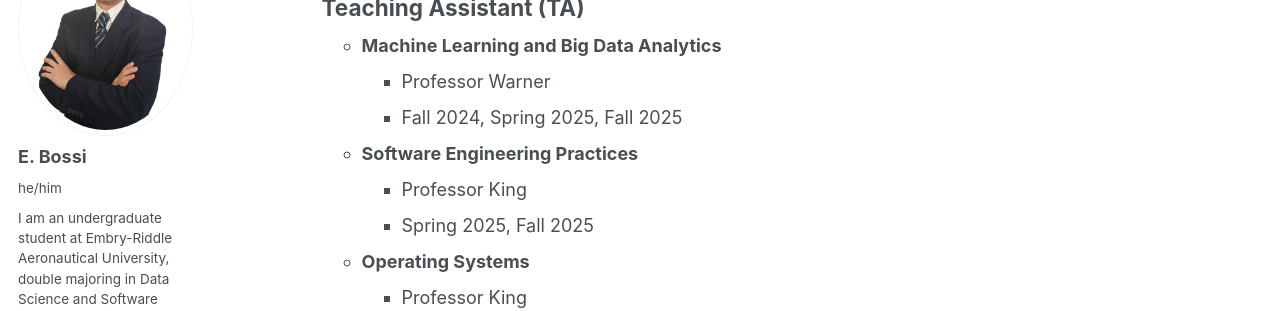
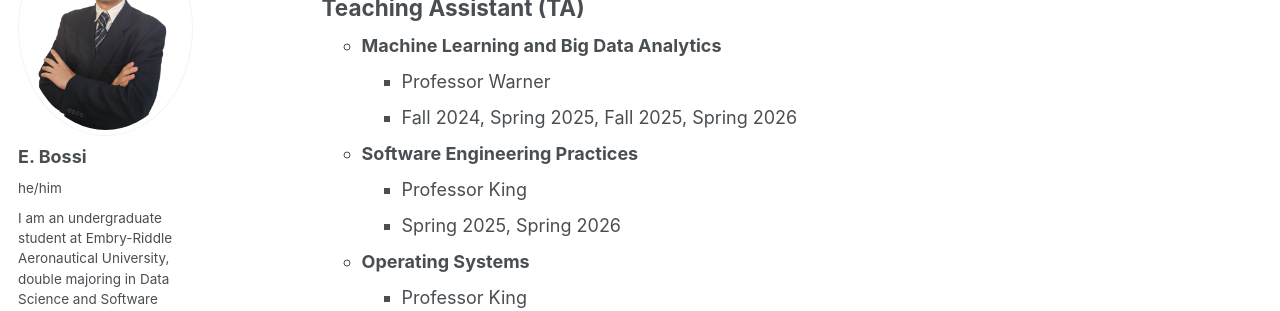
Before and after one commit to bossiemanuele/bossiemanuele.github.io, a Jekyll site: the page built from _pages/teaching.html, in a window 1280 px wide and 1276 px high. Shown: the part 185-496 px from the top of the window. Built offline with Jekyll 4.4.1, drawn with Linux system fonts in a browser that asks for light colours.

Commit message:
Update teaching.html

```diff
--- a/_pages/teaching.html
+++ b/_pages/teaching.html
@@ -18,14 +18,14 @@ author_profile: true
 	<li><b>Machine Learning and Big Data Analytics</b>
 		<ul>
 			<li>Professor Warner</li>
-			<li>Fall 2024, Spring 2025, Fall 2025</li>
+			<li>Fall 2024, Spring 2025, Fall 2025, Spring 2026</li>
 		</ul>
 	</li>
 
 	<li><b>Software Engineering Practices</b>
 		<ul>
 			<li>Professor King</li>
-			<li>Spring 2025, Fall 2025</li>
+			<li>Spring 2025, Spring 2026</li>
 		</ul>
 	</li>
 
```
